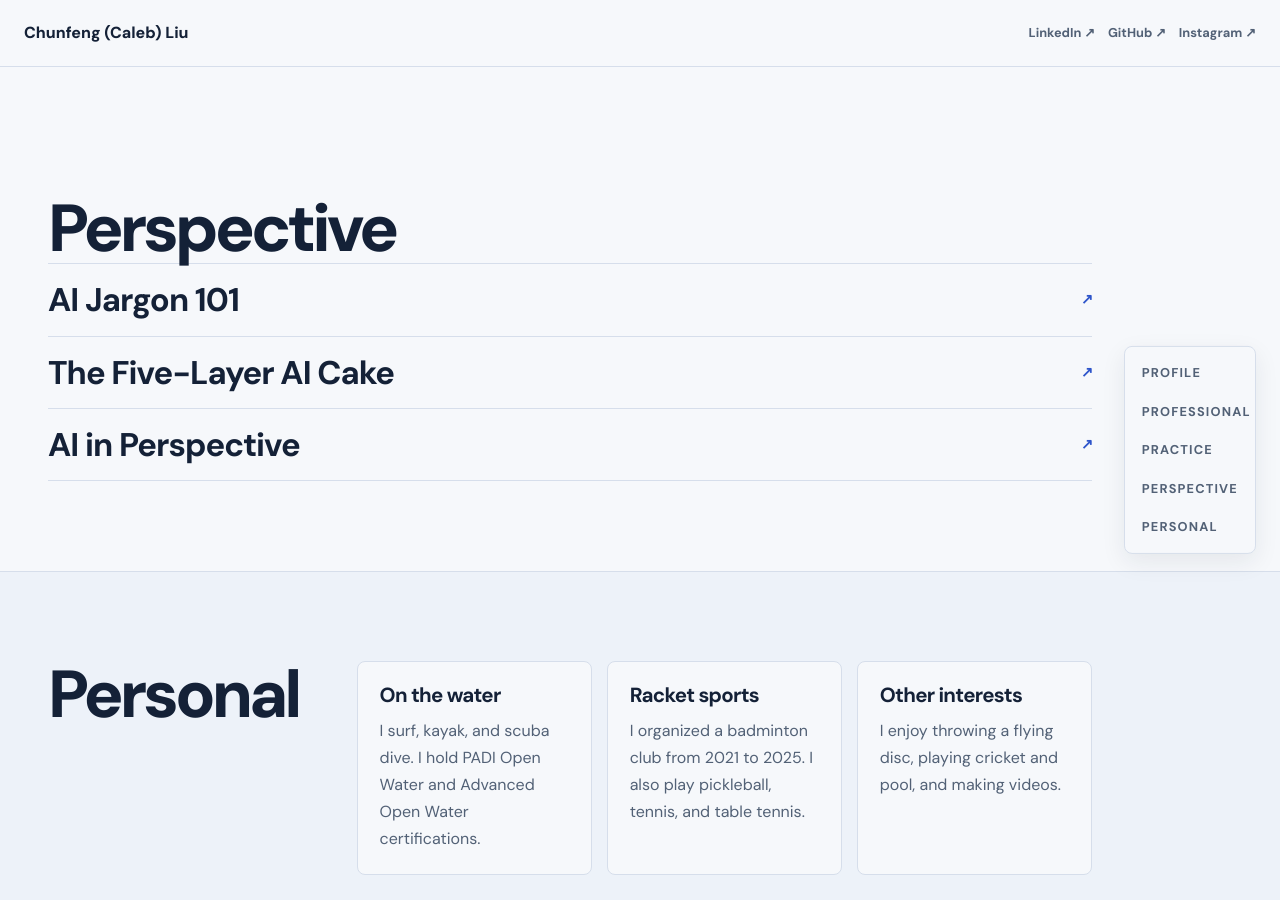
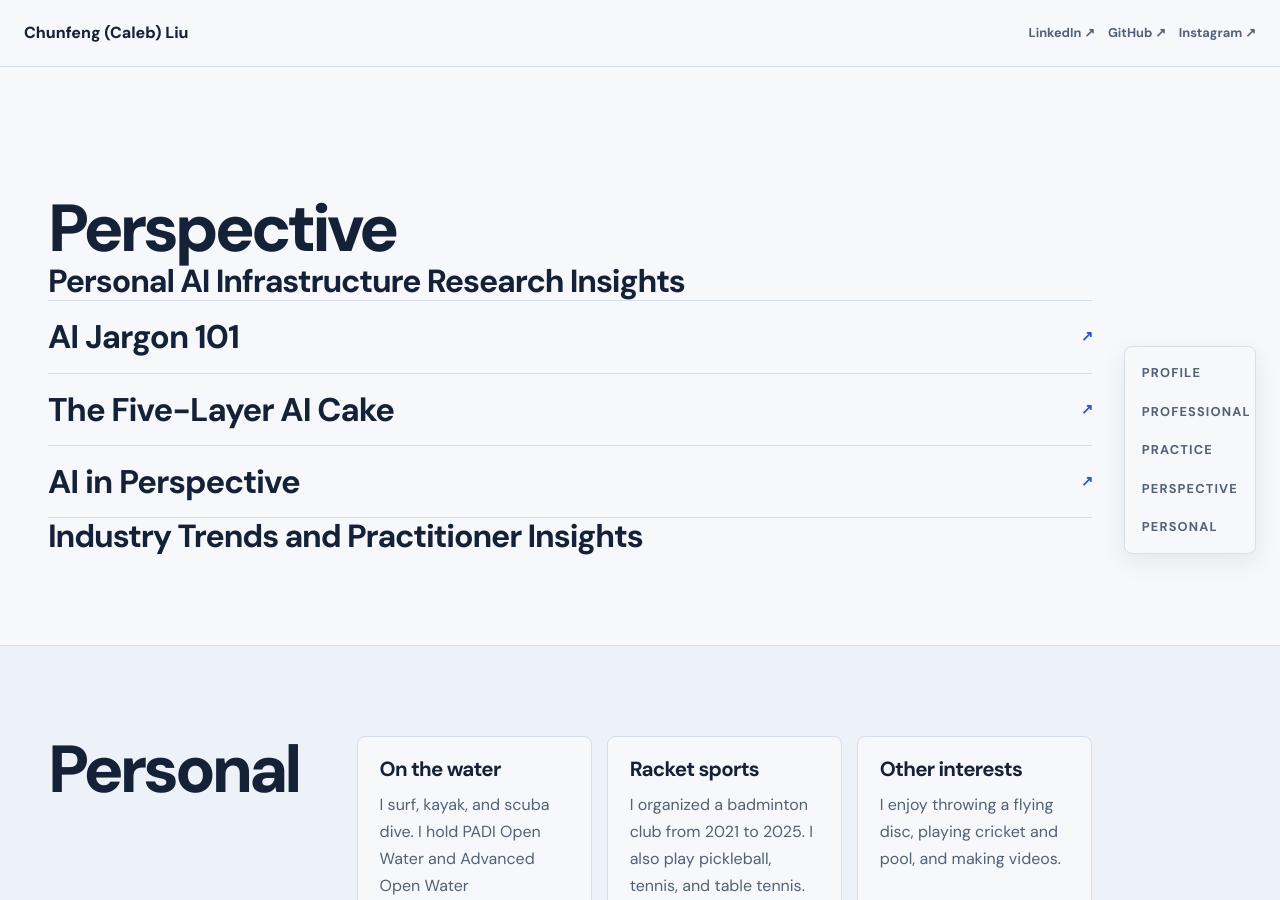
Before and after one commit to sprindy/chunfeng_liu.github.io, a Jekyll site: the page built from index.html, in a window 1280 px wide and 900 px high, scrolled down 3359 px. Built offline with Jekyll 4.4.1, drawn with Linux system fonts in a browser that asks for light colours; some web fonts are replaced.

Commit message:
Group Perspective series under personal and industry insights headings

```diff
--- a/index.html
+++ b/index.html
@@ -130,6 +130,7 @@ layout: default
 
 <section class="blog-band" id="blog"><div class="wrap section">
   <h2>Perspective</h2>
+  <h3>Personal AI Infrastructure Research Insights</h3>
   <ul class="series">
     {% for series in site.data.series %}
       {% assign posts = site.posts | where: 'series', series.slug %}
@@ -139,6 +140,7 @@ layout: default
       {% else %}{{ series.name | escape }}{% endif %}</li>
     {% endfor %}
   </ul>
+  <h3>Industry Trends and Practitioner Insights</h3>
 </div></section>
 
 <section class="band" id="hobbies"><div class="wrap section split">
```
